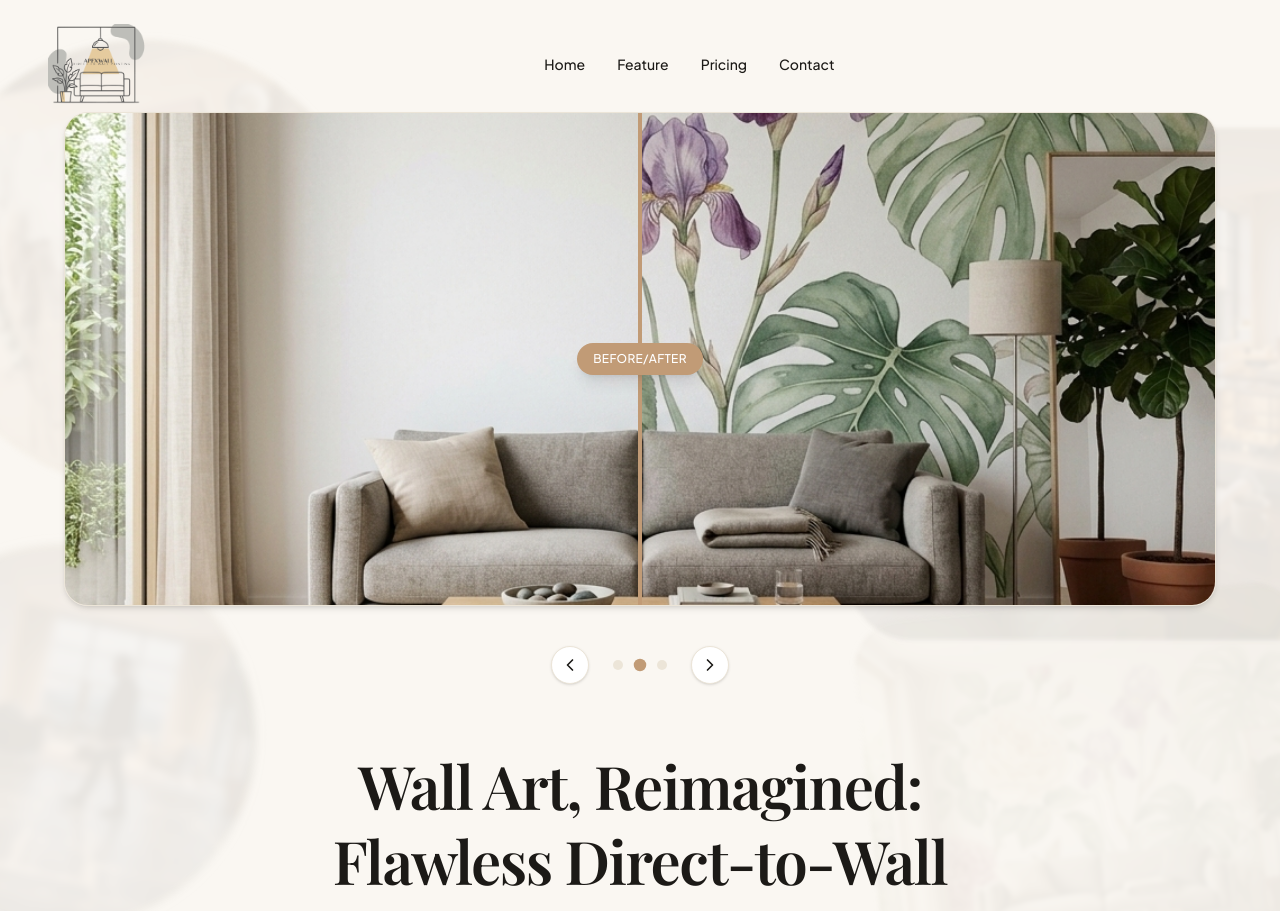
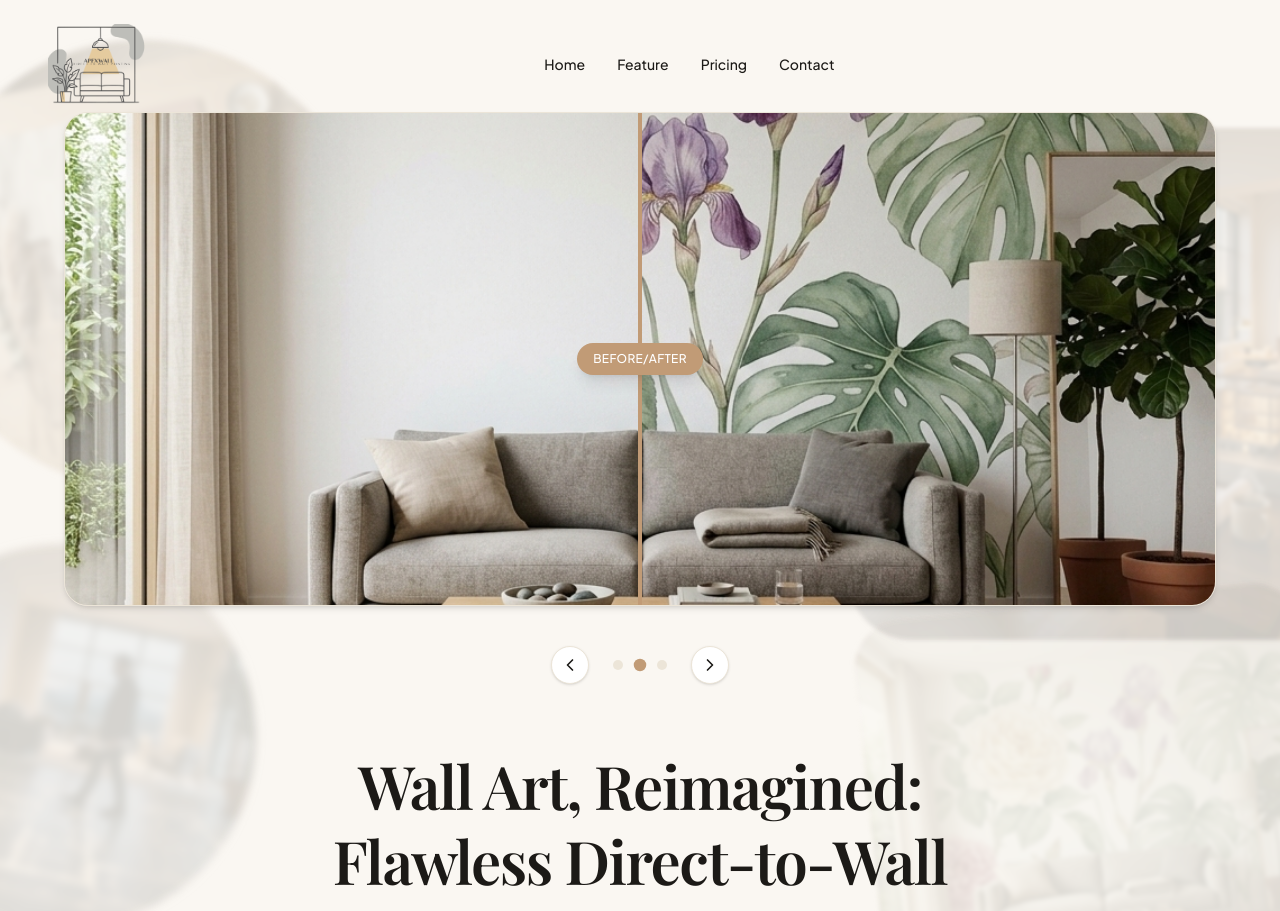
Before and after one commit to JayaSuriya24/ApexWall_3D_Website, a Next.js app: page / in a window 1280 px wide. Shown: the top 911 px of the page. Built offline with nearby package versions, Linux system fonts and the light colour scheme; a web font is replaced by a local one.

Commit message:
style: increase opacity of picture watermarks to make them darker

```diff
--- a/src/components/sections/hero.tsx
+++ b/src/components/sections/hero.tsx
@@ -76,22 +76,22 @@ export function Hero() {
         <img
           src="/images/palette_bg.jpg"
           alt=""
-          className="absolute top-10 -left-20 w-72 h-72 md:w-[28rem] md:h-[28rem] object-cover rounded-full opacity-[0.08] mix-blend-multiply blur-[3px] -rotate-12"
+          className="absolute top-10 -left-20 w-72 h-72 md:w-[28rem] md:h-[28rem] object-cover rounded-full opacity-[0.15] mix-blend-multiply blur-[3px] -rotate-12"
         />
         <img
           src="/images/architects_bg.jpg"
           alt=""
-          className="absolute top-32 -right-20 w-80 h-80 md:w-[32rem] md:h-[32rem] object-cover rounded-[4rem] opacity-[0.08] mix-blend-multiply blur-[2px]"
+          className="absolute top-32 -right-20 w-80 h-80 md:w-[32rem] md:h-[32rem] object-cover rounded-[4rem] opacity-[0.15] mix-blend-multiply blur-[2px]"
         />
         <img
           src="/images/walkthrough_bg.jpg"
           alt=""
-          className="absolute top-[50%] -left-32 w-64 h-64 md:w-96 md:h-96 object-cover rounded-full opacity-[0.08] mix-blend-multiply blur-[4px] rotate-12"
+          className="absolute top-[50%] -left-32 w-64 h-64 md:w-96 md:h-96 object-cover rounded-full opacity-[0.15] mix-blend-multiply blur-[4px] rotate-12"
         />
         <img
           src="/images/hero-after.jpg"
           alt=""
-          className="absolute bottom-10 -right-10 w-72 h-72 md:w-[28rem] md:h-[28rem] object-cover rounded-[3rem] opacity-[0.06] mix-blend-multiply blur-[2px] -rotate-6"
+          className="absolute bottom-10 -right-10 w-72 h-72 md:w-[28rem] md:h-[28rem] object-cover rounded-[3rem] opacity-[0.12] mix-blend-multiply blur-[2px] -rotate-6"
         />
       </div>
 
```
